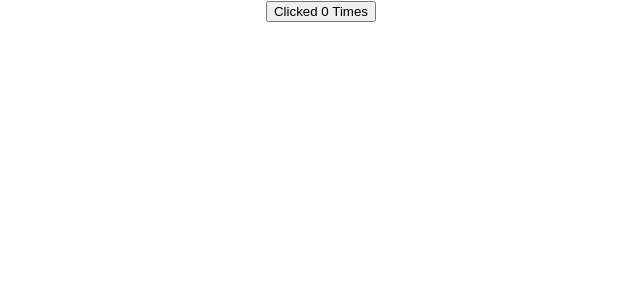
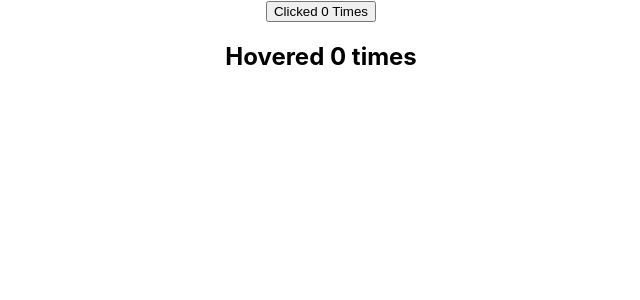
Before and after one commit to siegfred14/reactStudy, a React (Create React App) app: page / in a window 1280 px wide. Shown: the top 300 px of the page, without its empty margins (319-959 px from the left). Built offline with nearby package versions, Linux system fonts and the light colour scheme.

Commit message:
HoverCounter created

```diff
--- a/src/App.js
+++ b/src/App.js
@@ -24,6 +24,7 @@ import FocusInput from "./components/FocusInput";
 import FragmentDemo from "./components/FragmentDemo";
 import FRParentInput from "./components/FRParentInput";
 import Hero from "./components/Hero";
+import HoverCounter from "./components/HoverCounter";
 import ParentComp from "./components/ParentComp";
 import PortalDemo from "./components/PortalDemo";
 import PureComp from "./components/PureComp";
@@ -34,6 +35,7 @@ function App() {
   return (
     <div className="App">
       <ClickCounter />
+      <HoverCounter />
       {/* <ErrorBoundary>
         <Hero heroName="Batman" />
       </ErrorBoundary>
--- a/src/components/HoverCounter.js
+++ b/src/components/HoverCounter.js
@@ -16,9 +16,10 @@ export class HoverCounter extends Component {
   };
 
   render() {
+    const { count } = this.state;
     return (
       <div>
-        <h2 onMouseOver={this.incrementCount}>Hovered X times</h2>
+        <h2 onMouseOver={this.incrementCount}>Hovered {count} times</h2>
       </div>
     );
   }
```
